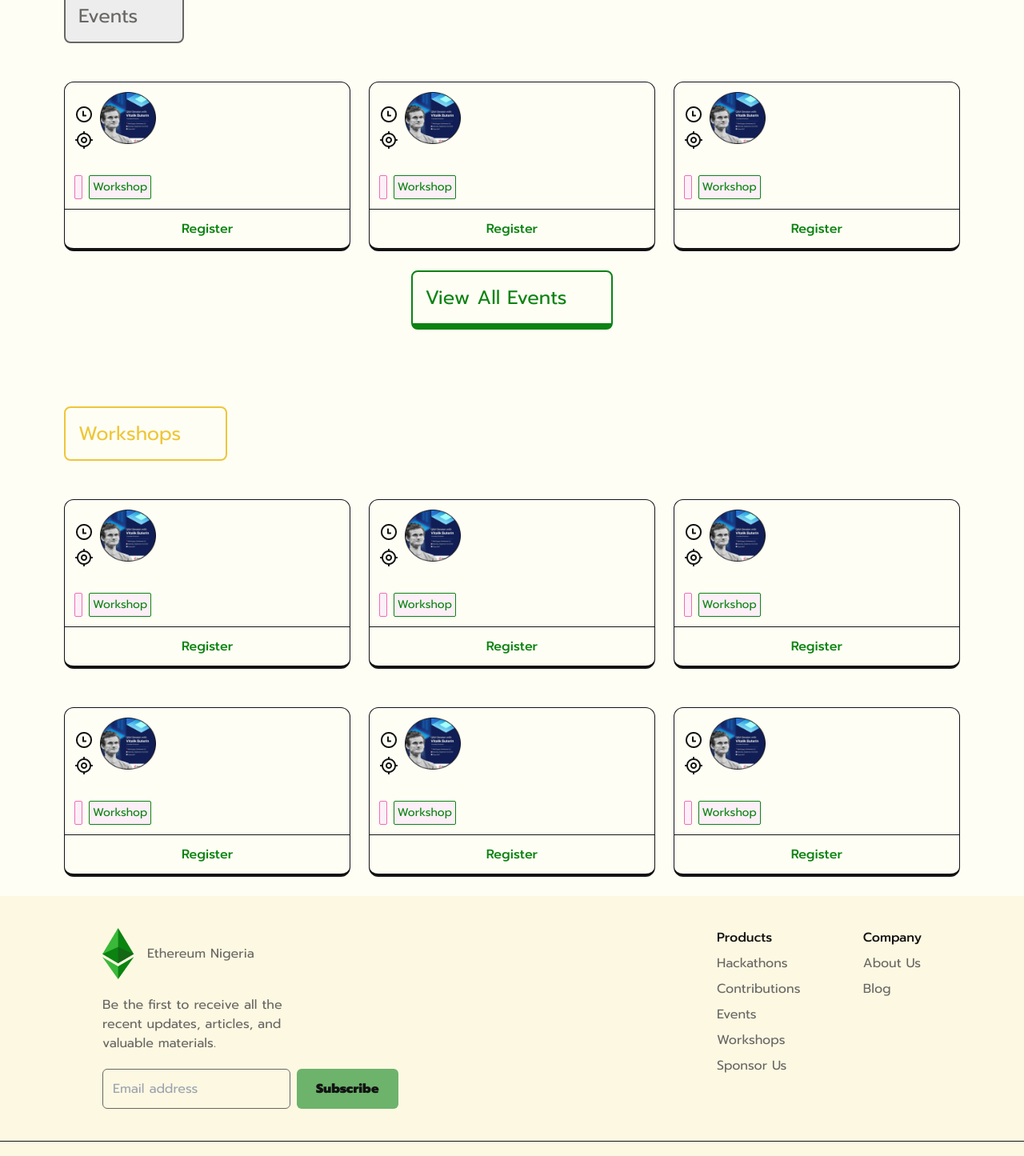
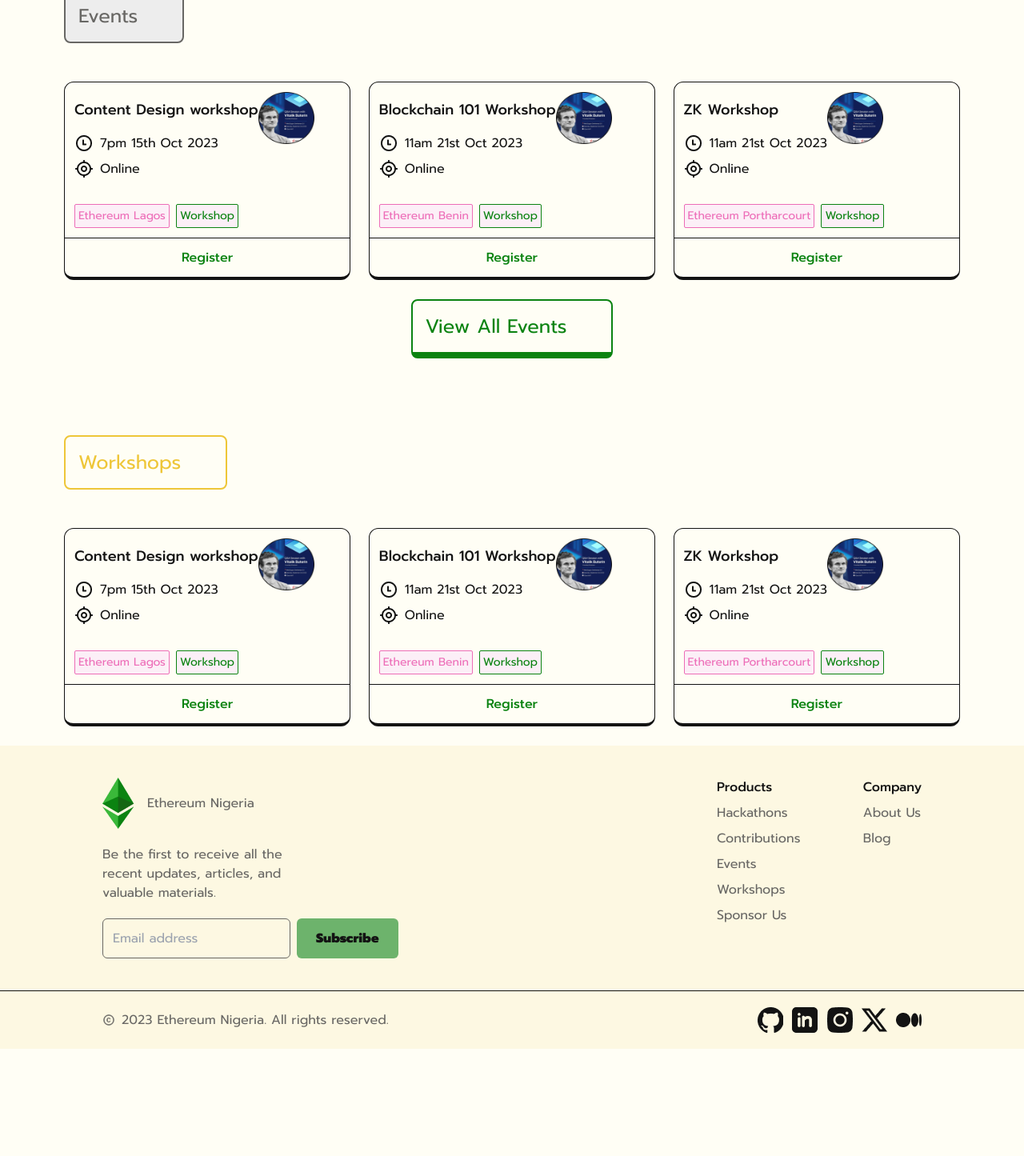
Before and after one commit to ETHNIGERIA/eth-nigeria-website, a Next.js app: page /blog in a window 1280 px wide. Shown: the part 1160-2605 px from the top of the page at 80% size. After the commit the page ends 2471 px from the top, so only its background shows below. Built offline with nearby package versions, Linux system fonts and the light colour scheme.

Commit message:
adding url to socail icon

```diff
--- a/src/components/FooterNav.jsx
+++ b/src/components/FooterNav.jsx
@@ -50,11 +50,12 @@
       <div className='lg:flex border-t lg:px-32 px-4 py-5 justify-between'>
 
         <div className='flex justify-between lg:w-[20%] order-last'>
-          <img src="./images/icons/mdi_github.png" className='w-8' alt="" />
+        <a target="_blank" href="https://github.com/ETHNIGERIA" ><img src="./images/icons/mdi_github.png" className='w-8' alt="" /></a>
+
           <img src="./images/icons/mingcute_linkedin-fill.png" className='w-8' alt="" />
           <img src="./images/icons/basil_instagram-solid.png" className='w-8' alt="" />
-          <img src="./images/icons/simple-icons_x.png" className='w-8' alt="" />
-          <img src="./images/icons/bi_medium.png" className='w-8' alt="" />
+          <a target="_blank" href="https://twitter.com/EthereumNigeria" >  <img  src="./images/icons/simple-icons_x.png" className='w-8' alt="" /></a>
+          <a target="_blank" href="https://medium.com/@ethereumnigeria" ><img src="./images/icons/bi_medium.png" className='w-8' alt="" /></a>
         </div>
         <p className='flex my-auto sm:text-sm sm:mt-6 order-first'> <img className='w-4 h-4 my-auto mr-2' src="./images/icons/ic_outline-copyright.png" alt="" /> 2023 Ethereum Nigeria. All rights reserved.</p>
       </div>
--- a/src/pages/blog.jsx
+++ b/src/pages/blog.jsx
@@ -1,6 +1,7 @@
 import { Fragment } from "react";
 import MainLayout from "@/layout/MainLayout";
 import EventsCard from "@/components/cards/EventsCard";
+import Link from "next/link";
 
 export default function Blog() {
   return (
@@ -67,24 +68,22 @@
         <p className="pr-14 text-[#686764] text-2xl  bg-[#EDEDED] p-4 border-solid border-2  rounded-lg border-[#686764] self-start">Events</p>
           <div className="lg:flex mt-6 justify-between">
 
-            <EventsCard />
-            <EventsCard />
-            <EventsCard />
+          <EventsCard  title="Content Design workshop" date="7pm 15th Oct 2023" venue="Online" regLink=" https://bit.ly/ETHLagosWorkshop" organiser=" Ethereum Lagos" />
+            <EventsCard  title="Blockchain 101 Workshop" date="11am 21st Oct 2023" venue="Online" regLink="https://bit.ly/ETHBeninWorkshop" organiser=" Ethereum Benin" />
+            <EventsCard  title="ZK Workshop " date="11am 21st Oct 2023" venue="Online" regLink=" https://bit.ly/ETHPortharcourt" organiser="Ethereum Portharcourt" />
           </div>
-
-          <p className=" bold self-center pr-14 text-primary text-2xl  bg- p-4 border-solid border-2 border-b-8 rounded-lg border-primary ">View All Events</p>
+          <Link className=" bold self-center pr-14 text-primary text-2xl  bg- p-4 border-solid border-2 border-b-8 rounded-lg border-primary " href={"/events"}>
+          <p >View All Events</p>
+          </Link>
         </div>
 
         <div className="lg:mx-20 mx-4 flex flex-col mt-24">
         <p className="pr-14 text-[#EEC638] text-2xl   p-4 border-solid border-2  rounded-lg border-[#EEC638] self-start">Workshops</p>
           <div className="lg:flex  flex-wrap mt-6 justify-between">
 
-            <EventsCard />
-            <EventsCard />
-            <EventsCard />
-            <EventsCard />
-            <EventsCard />
-            <EventsCard />
+          <EventsCard  title="Content Design workshop" date="7pm 15th Oct 2023" venue="Online" regLink=" https://bit.ly/ETHLagosWorkshop" organiser=" Ethereum Lagos" />
+            <EventsCard  title="Blockchain 101 Workshop" date="11am 21st Oct 2023" venue="Online" regLink="https://bit.ly/ETHBeninWorkshop" organiser=" Ethereum Benin" />
+            <EventsCard  title="ZK Workshop " date="11am 21st Oct 2023" venue="Online" regLink=" https://bit.ly/ETHPortharcourt" organiser="Ethereum Portharcourt" />
           </div>
 
 
```
